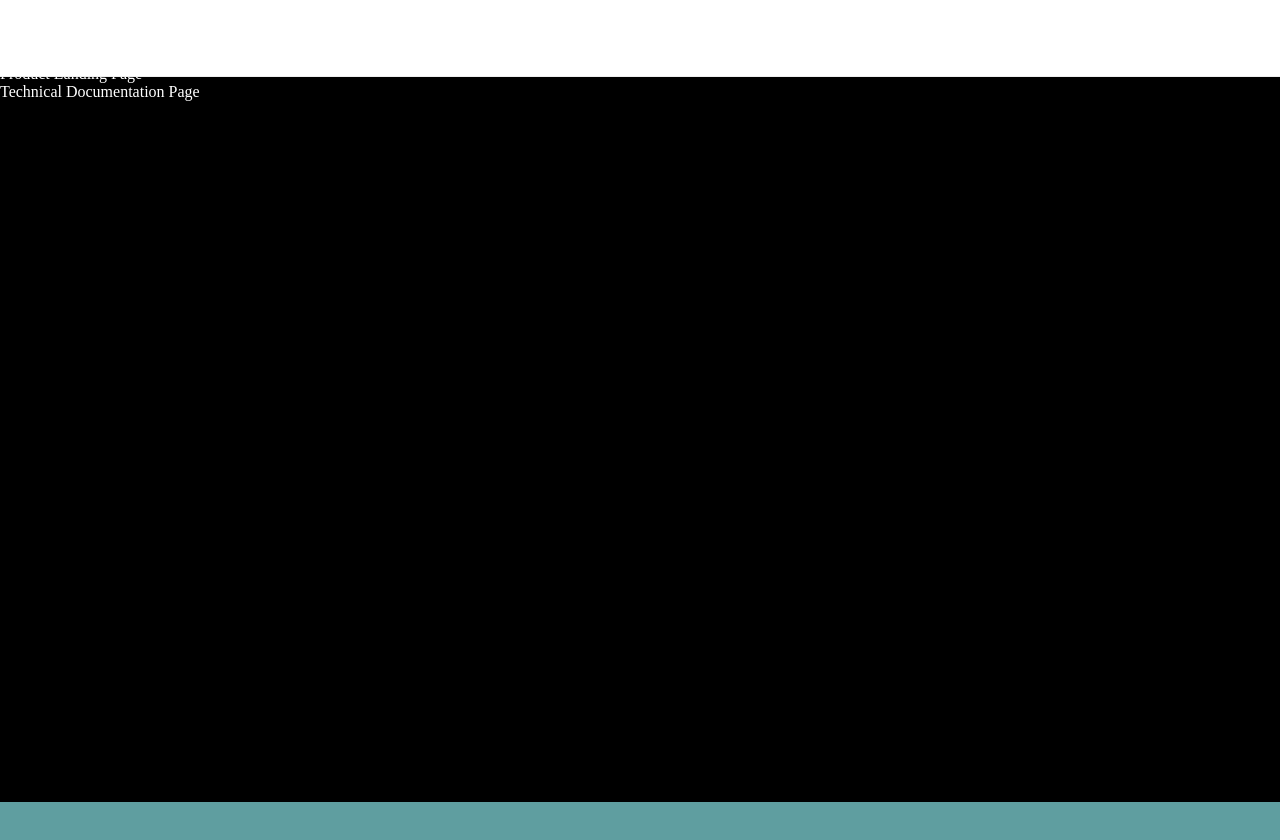
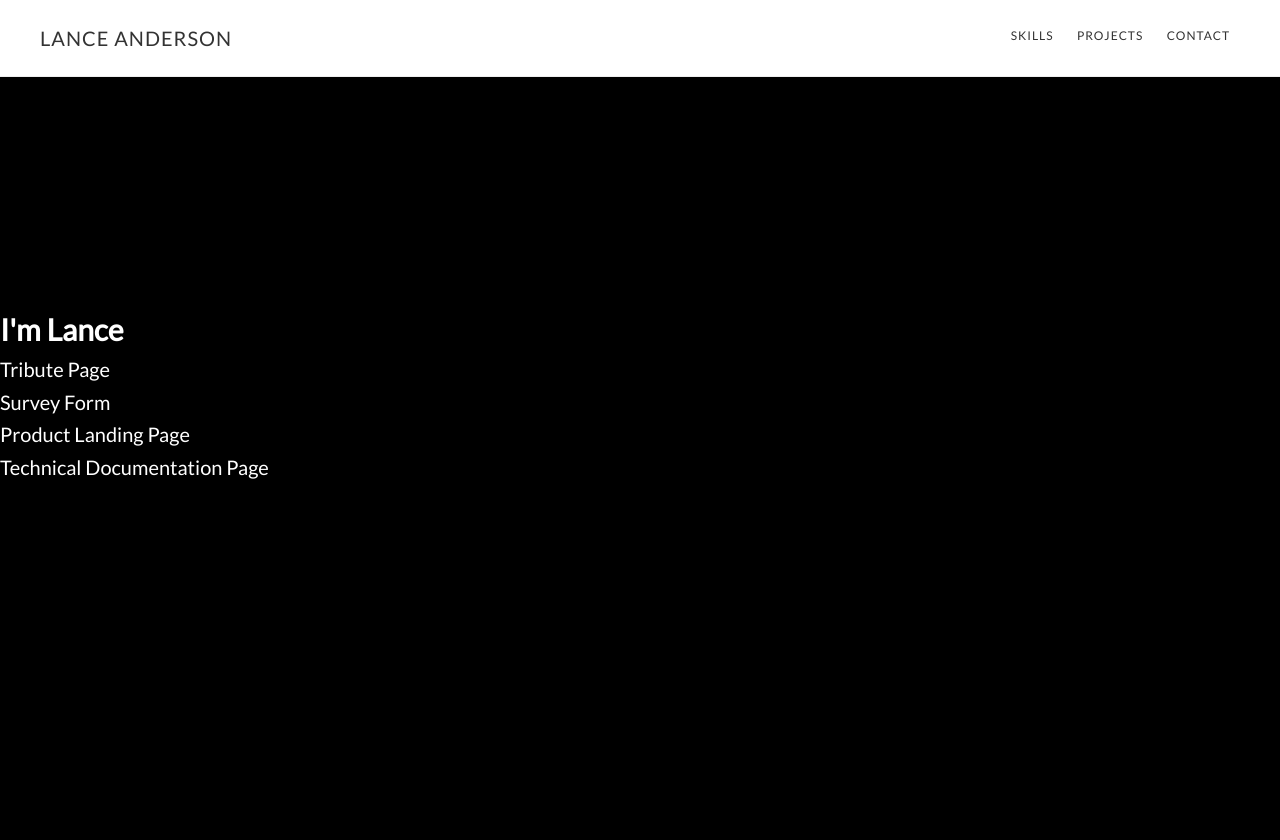
Before and after one commit to rootdown001/personal_page, a plain HTML site: page index.html in a window 1280 px wide. Before the commit the page ends 804 px from the top, so only its background shows below. Drawn offline with Linux system fonts and the light colour scheme.

Commit message:
fine tune header

```diff
--- a/index.html
+++ b/index.html
@@ -1,5 +1,8 @@
 <head>
+    <link rel="stylesheet"
+    href="https://fonts.googleapis.com/css?family=Lato">
     <link rel="stylesheet" type="text/css" href="style.css"/>
+
 </head>
 
 
@@ -11,17 +14,55 @@
     <div id="main">
 
     <!-- Nav Bar  -->
-    <div class="site-header">
-        <nav id="navbar">
+    <header class="site-header">
 
-        </nav>
-    </div>
+        <div class="header-text-wrap">
+
+            <div class="title-area">
+                <h1 class="site-title">
+                    <a>Lance Anderson</a>
+                </h1>
+            </div>
+<div></div>
+
+            <nav id="navbar" class="nav-primary">
+                <ul>
+                    <li>
+                        <a>Skills</a>
+                    </li>
+                    <li>
+                        <a>Projects</a>
+                    </li>
+                    <li>
+                        <a>Contact</a>
+                    </li>
+                </ul>
+            </nav>
+
+
+        </div>
+
+    </header>
 
     <!-- centered body wrap-->
     <div id="body-wrap">
 
+
+
+
+
         <!--  Welcome Section  -->
         <section id="welcome-section">
+
+
+<br>
+<br>
+<br>
+<br>
+<br>
+<br>
+<br>
+
             <h1>I'm Lance</h1>
         </section>
 
--- a/style.css
+++ b/style.css
@@ -1,3 +1,12 @@
+
+html {
+  font-size: 10px;
+  font-size: 62.5%; /* 10px browser default */
+}
+
+body > div {
+  font-size: 2rem;
+}
 
 * {
     margin: 0;
@@ -8,9 +17,14 @@
 
 
 body {
-  font-size: 1rem;
+	color: #333;
+	font-family: 'Lato', sans-serif;
+	font-size: 20px;
+	font-size: 2rem;
+	font-weight: 300;
+	line-height: 1.625;
   margin: 0;
-  background-color: cadetblue;
+  background-color: #CAD2C5;
   }
 
 #main {
@@ -33,12 +47,57 @@ body {
 }
 
 
+a {
+	color: #333;
+	text-decoration: none;
+}
+
+.title-area > h1 {
+	display: inline;
+}
+
+.title-area {
+	float: left;
+	margin-top: 8px;
+
+}
+
+
+.site-title {
+	font-size: 20px;
+	font-size: 2rem;
+	font-weight: 400;
+	letter-spacing: 1px;
+	line-height: 1;
+	margin-bottom: 0;
+	text-transform: uppercase;
+
+}
+
 
 
 #body-wrap {
   position: relative;
-  margin: 2px auto;
+  margin-top: 77px;
   background-color: black;
   color: #fff;
   height: 100%;
 }
+
+
+.nav-primary {
+	float: right;
+	margin-top: 10px;
+
+}
+
+ul li{
+    display: inline;
+    list-style-type: none;
+    font-size: 1.2rem;
+    letter-spacing: 1px;
+    padding: 10px;
+	text-transform: uppercase;
+	font-weight: 400;
+    line-height: 1;
+}
```
Also changed, not shown: ext codes.txt (added).
